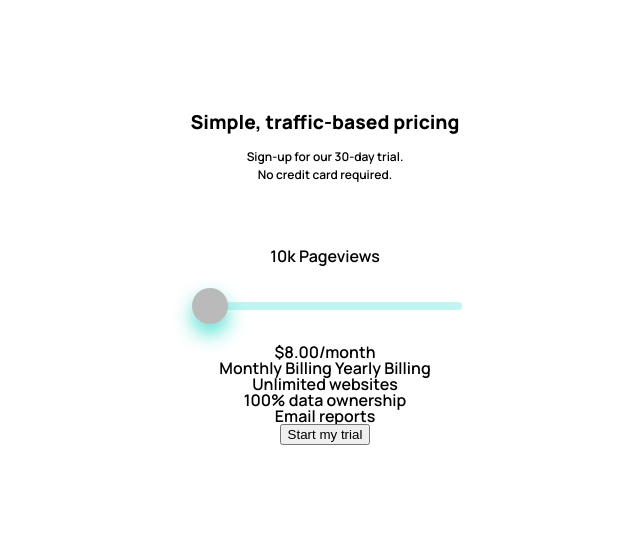
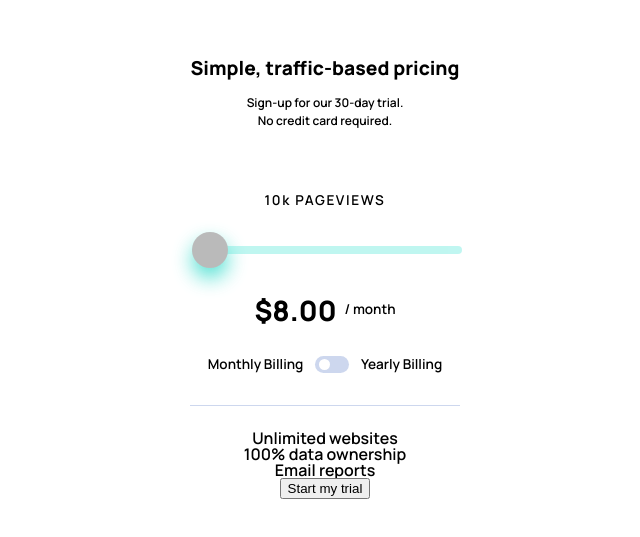
Before and after one commit to Fola-Joe/interactive-pricing-component, a React (Vite) app: page / in a window 1280 px wide. Shown: the part 121-658 px from the top of the page, without its empty margins (315-955 px from the left). Built offline with nearby package versions, Linux system fonts and the light colour scheme.

Commit message:
toggle switch component created and added

```diff
--- a/src/Pricing.css
+++ b/src/Pricing.css
@@ -1,9 +1,23 @@
 .pricing-h1 {
     margin-bottom: 2rem;
+    font-size: 0.85rem;
+    letter-spacing: 0.1rem;
+}
+.priceValue {
+    font-weight: 800;
+    font-size: 1.75rem;
+}
+.pricing-h2{
+  display: flex;
+  align-items: center;
+  justify-content: center;
+  gap: 0.5rem;
+  margin-bottom: 2rem;
+  font-size: 0.85rem;
 }
 .slide-container {
     width: 100%; /* Width of the outside container */
-    margin-bottom: 2rem;
+    margin-bottom: 2.5rem;
 }
 .slider {
     -webkit-appearance: none;  /* Override default CSS styles */
@@ -44,3 +58,16 @@
     background: hsl(174, 86%, 45%) url('./icon-slider.svg') center no-repeat;
     cursor: pointer;
   }
+
+  .billing-section {
+    display: flex;
+    justify-content: center;
+    align-items: center;
+    gap: 0.75rem;
+    border-bottom: 1px solid hsl(223, 50%, 87%);
+    padding-bottom: 2rem;
+    margin-bottom: 1.5rem;
+  }
+  .mth-billing, .yr-billing {
+    font-size: 0.85rem;
+  }
--- a/src/Pricing.jsx
+++ b/src/Pricing.jsx
@@ -1,4 +1,5 @@
 import './Pricing.css';
+import ToggleSwitch from './toggleSwitch';
 import { useState } from 'react';
 
 //function to display views as 10k - 1M
@@ -30,14 +31,14 @@ export default function Pricing() {
             setPrice(16);
         } else if (newViews >= 50000) {
             setPrice(12);
-        }  else if (newViews >= 10000) {
+        } else if (newViews >= 10000) {
             setPrice(8);
         }
     };
 
     return (
         <section className="main">
-            <h1 className="pricing-h1">{formatLabel(views)} Pageviews</h1>
+            <h1 className="pricing-h1">{formatLabel(views)} PAGEVIEWS</h1>
             <div className="slide-container">
                 <input type="range"
                     min="10000"
@@ -49,8 +50,12 @@ export default function Pricing() {
                     onChange={updateValue} />
             </div>
 
-            <h2>${price}.00/month</h2>
-            <p><span className="span-1">Monthly Billing</span> <span className="span2">Yearly Billing</span></p>
+            <h2 className="pricing-h2"><span className="priceValue">${price}.00</span>/ month</h2>
+            <div className="billing-section">
+                <span className="mth-billing">Monthly Billing</span>
+                <ToggleSwitch />
+                <span className="yr-billing">Yearly Billing</span>
+            </div>
             <h3>Unlimited websites</h3>
             <h3>100% data ownership</h3>
             <h3>Email reports</h3>
--- /dev/null
+++ b/src/ToggleSwitch.css
@@ -0,0 +1,62 @@
+/* The switch - the box around the slider */
+.switch {
+    position: relative;
+    display: inline-block;
+    width: 2.1rem;
+    height: 1.1rem;
+}
+
+/* Hide default HTML checkbox */
+.toggle-input {
+    opacity: 0;
+    width: 0;
+    height: 0;
+}
+
+/* The slider */
+.slider-span {
+    position: absolute;
+    cursor: pointer;
+    top: 0;
+    left: 0;
+    right: 0;
+    bottom: 0;
+    background-color: hsl(223, 50%, 87%);
+    -webkit-transition: .4s;
+    transition: .4s;
+}
+
+.slider-span:before {
+    position: absolute;
+    content: "";
+    height: 0.7rem;
+    width: 0.7rem;
+    left: 0.2rem;
+    bottom: 0.17rem;
+    background-color: white;
+    -webkit-transition: .5s;
+    transition: .5s;
+}
+
+.toggle-input:checked+.slider-span {
+    background-color: hsl(174, 86%, 45%);
+}
+
+.toggle-input:focus+.slider-span {
+    box-shadow: 0 0 1px hsl(174, 86%, 45%);
+}
+
+.toggle-input:checked+.slider-span:before {
+    -webkit-transform: translateX(0.9rem);
+    -ms-transform: translateX(0.9rem);
+    transform: translateX(0.9rem);
+}
+
+/* Rounded sliders */
+.slider-span.round {
+    border-radius: 2rem;
+}
+
+.slider-span.round:before {
+    border-radius: 50%;
+}
--- /dev/null
+++ b/src/ToggleSwitch.jsx
@@ -0,0 +1,21 @@
+import { useState } from 'react';
+import './ToggleSwitch.css';
+
+export default function ToggleSwitch() {
+    const [isOn, setIsOn] = useState(false);
+
+    const toggleSwitch = () => {
+        setIsOn(!isOn); // Toggle the state (true to false or false to true)
+    };
+
+    return (
+        <div className="toggle-switch">
+            <label className="switch">
+                <input className="toggle-input"
+                    type="checkbox" checked={isOn}
+                    onChange={toggleSwitch} />
+                <span className="slider-span round"></span>
+            </label>
+        </div>
+    );
+}
```
